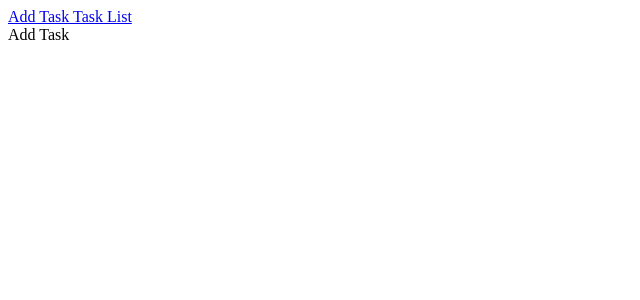
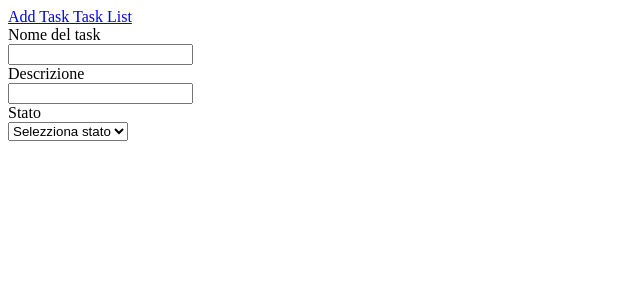
Before and after one commit to Arela-Cristina/ex-react-task-manager, a React (Vite) app: page /addTask in a window 1280 px wide. Shown: the top 300 px of the page, without its empty margins (0-640 px from the left). Built offline with nearby package versions, Linux system fonts and the light colour scheme; no server answers.

Commit message:
feat: import useState to control input name value

```diff
--- a/src/pages/AddTask.jsx
+++ b/src/pages/AddTask.jsx
@@ -1,9 +1,41 @@
-
+import { useState } from "react"
 
 export default function AddTask() {
 
+    const [name, setName] = useState('')
+    console.log('name', name)
+
     return (
-        <div>Add Task</div>
+
+        <form action="">
+
+            <div>
+                <div>Nome del task </div>
+                <input
+                    type="text"
+                    value={name}
+                    onChange={(e) => { setName(e.target.value) }}
+                />
+            </div>
+
+            <div>
+                <div>Descrizione</div>
+                <input type="text" />
+            </div>
+
+            <div>
+                <div>Stato</div>
+                <select name="" id="">
+                    <option value={null}>Selezziona stato</option>
+                    <option value="toDo">To Do</option>
+                    <option value="doing">Doing</option>
+                    <option value="done">Done</option>
+                </select>
+            </div>
+
+
+
+        </form>
 
 
 
```
